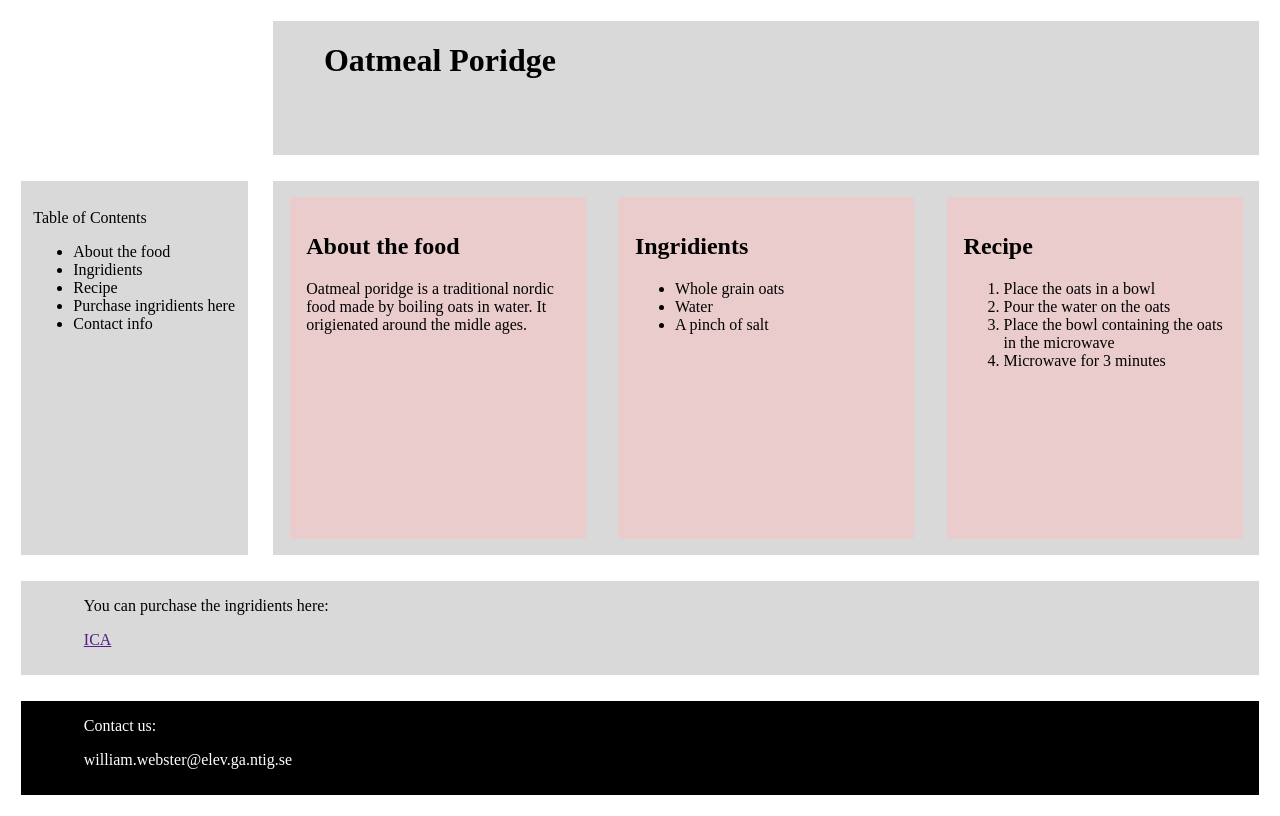
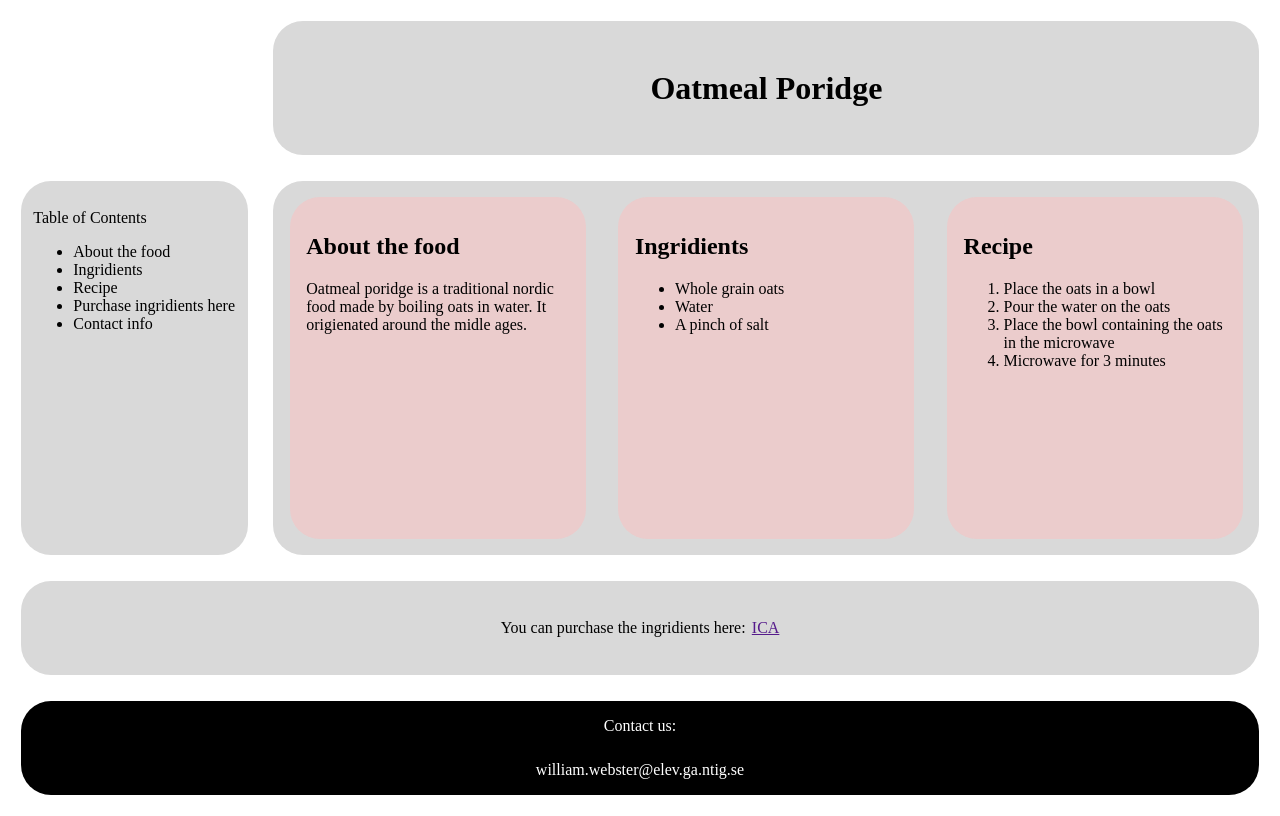
Before and after one commit to alien-zoidberg/Recipe, a plain HTML site: page index.html in a window 1280 px wide. Drawn offline with Linux system fonts and the light colour scheme.

Commit message:
Rounded the edges of the containers and adjusted the positions of the header, nav and footer (text)

```diff
--- a/index.html
+++ b/index.html
@@ -50,12 +50,12 @@
 
     <nav>
         <p>You can purchase the ingridients here:</p>
-        <a href="">ICA</a>
+        <a href="" id="ingridientsLink">ICA</a>
     </nav>
 
     <footer>
-        <p class="footerText">Contact us:</p>
-        <p class="footerText">william.webster@elev.ga.ntig.se</p>
+        <p id="footerText1">Contact us:</p>
+        <p id="footerText2">william.webster@elev.ga.ntig.se</p>
     </footer>
 </body>
 </html>
--- a/style.css
+++ b/style.css
@@ -7,10 +7,14 @@ body{
 
 header{
     grid-area: 1/2/2/3;
-    padding-left: 5%;
     background-color: #D9D9D9;
     margin-inline: 1.25%;
     margin-block: 1.25%;
+    border-radius: 30px;
+    display: flex;
+    flex-direction: row;
+    justify-content: center;
+    align-items: center;
 }
 
 aside{
@@ -19,6 +23,7 @@ aside{
     background-color: #D9D9D9;
     margin-inline: 5%;
     margin-block: 5%;
+    border-radius: 30px;
 }
 
 main{
@@ -28,6 +33,7 @@ main{
     background-color: #D9D9D9;
     margin-inline: 1.25%;
     margin-block: 1.25%;
+    border-radius: 30px;
 }
 
 article{
@@ -35,24 +41,43 @@ article{
     background-color: #EBCCCC;
     margin-inline: 5%;
     margin-block: 5%;
+    border-radius: 30px;
 }
 
 nav{
     grid-area: 3/1/4/3;
     background-color: #D9D9D9;
-    padding-left: 5%;
     margin-inline: 1%;
-    margin-block: 1%
+    margin-block: 1%;
+    border-radius: 30px;
+    display: flex;
+    flex-direction: row;
+    justify-content: center;
+    align-items: center;
+}
+
+#ingridientsLink{
+    margin-left: 0.5%;
 }
 
 footer{
     grid-area: 4/1/5/3;
     background-color: #000000;
-    padding-left: 5%;
     margin-inline: 1%;
-    margin-block: 1%
+    margin-block: 1%;
+    border-radius: 30px;
+    display: grid;
+    grid-template-rows: repeat(2, 50%);
 }
 
-.footerText{
+#footerText1{
     color: #FFFFFF;
+    align-self: first baseline;
+    justify-self: center;
 }
+
+#footerText2{
+    color:#FFFFFF;
+    align-self: last baseline;
+    justify-self: center;
+}
```
